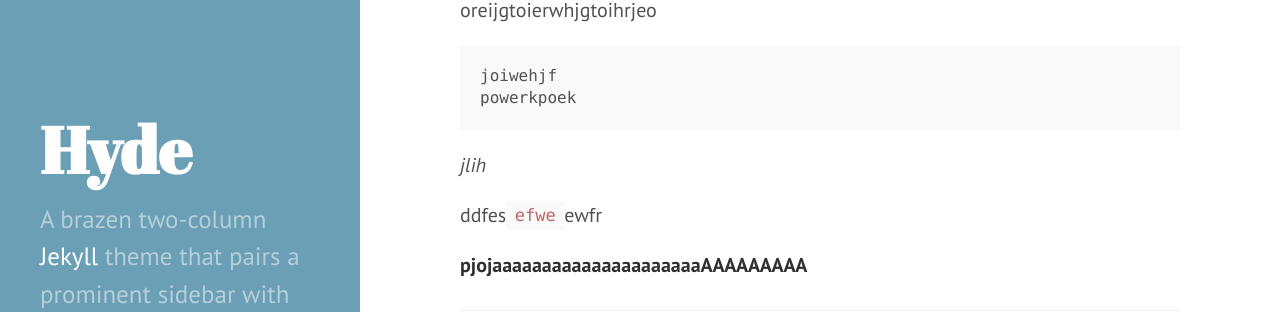
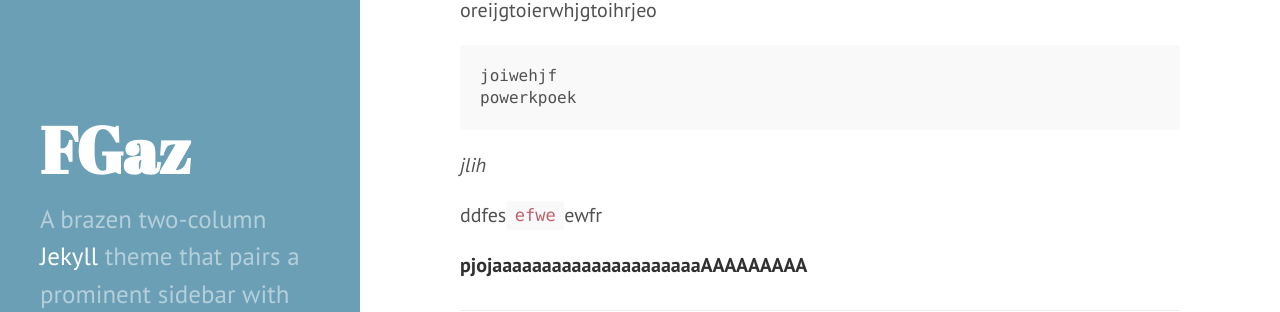
Before and after one commit to fgaz/fgaz.github.io, a Jekyll site: the page built from index.html, in a window 1280 px wide. Shown: the part 252-564 px from the top of the page. Built offline with Jekyll 4.4.1, drawn with Linux system fonts in a browser that asks for light colours; Markdown is read by kramdown in place of the engine named in the settings; the list of posts is cut into pages by our own code.

Commit message:
my hands are typing...

```diff
--- a/_config.yml
+++ b/_config.yml
@@ -6,8 +6,8 @@ pygments:         true
 permalink:        pretty
 
 # Setup
-title:            Hyde
-tagline:          'A Jekyll theme'
+title:            FGaz
+tagline:          'FGaz blog'
 description:      'A brazen two-column <a href="http://jekyllrb.com" target="_blank">Jekyll</a> theme that pairs a prominent sidebar with uncomplicated content. Made by <a href="https://twitter.com/mdo" target="_blank">@mdo</a>.'
 url:              http://fgaz.github.io
 baseurl:          /
```
